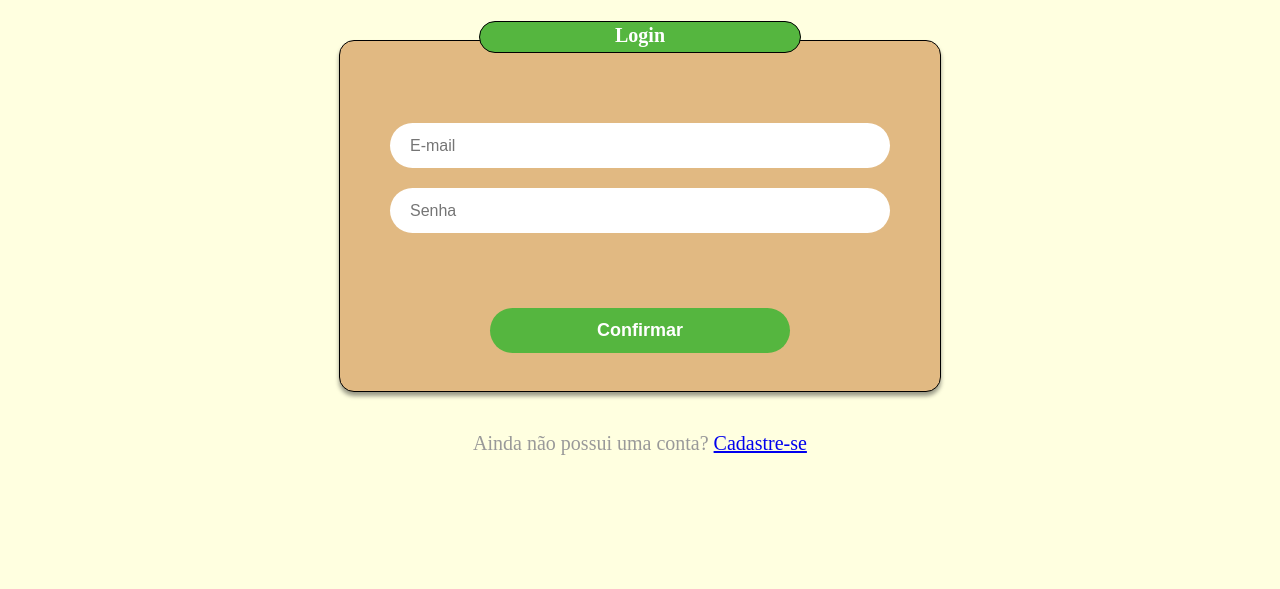
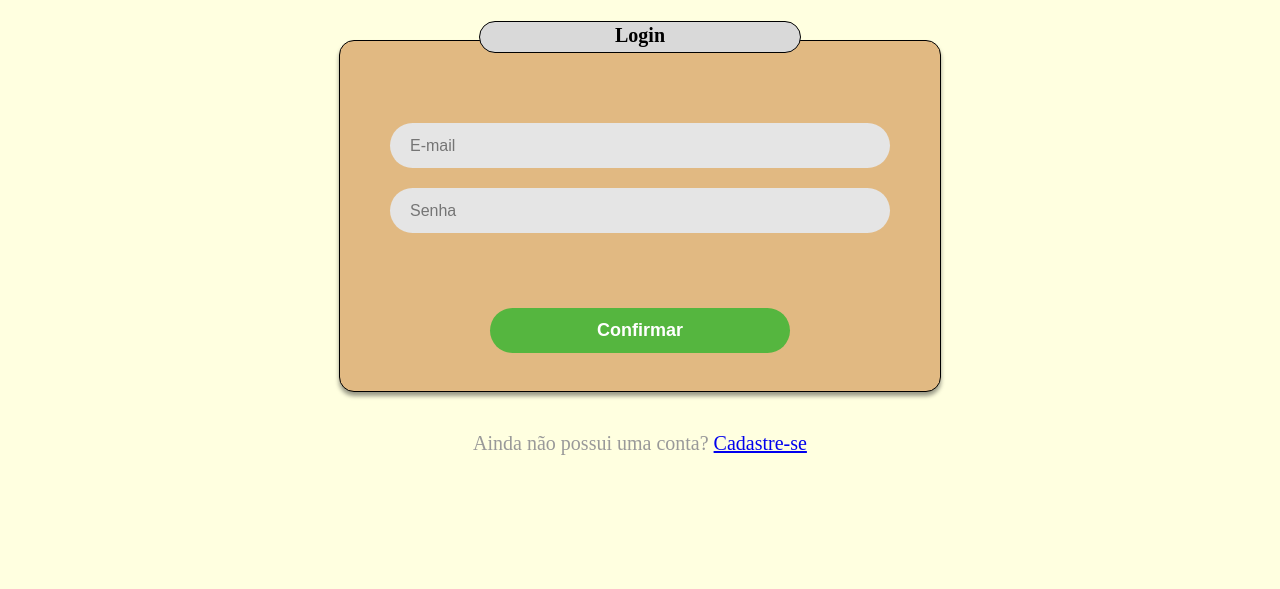
Before and after one commit to Eferrari99/T.C.C, a plain HTML site: page login.html in a window 1280 px wide. Shown: the part 96-685 px from the top of the page. Drawn offline with nearby package versions, Linux system fonts and the light colour scheme.

Commit message:
pequenas alterações de cor

```diff
--- a/css/cadastro.css
+++ b/css/cadastro.css
@@ -29,6 +29,7 @@
     justify-content: center;
     align-items: center;
     min-height: 100vh;
+    padding: 20px;
 }
 
 .titulo {
--- a/css/login.css
+++ b/css/login.css
@@ -12,6 +12,8 @@
 
 /* deixando o componte email bonito*/
 .email input {
+    background-color:#E5E5E5;
+    color: #8A8A8A;
     width: 500px;
     height: 45px;
     margin-left: 50px;
@@ -25,6 +27,8 @@
 
 /* deixando o componte senha bonito*/
 .senha input {
+    background-color:#E5E5E5;
+    color: #8A8A8A;
     width: 500px;
     height: 45px;
     margin-left: 50px;
@@ -54,14 +58,14 @@
 .login {
     width: 320px;
     height: 30px;
-    background-color: #55B63F;
+    background: #D9D9D9;
     border: 1px solid black;
     border-radius: 20px;
     margin: 0 auto;
     position: relative;
     top: -20px;
     text-align: center;
-    color: white;
+    color: black;
 }
 
 .login h3 {
```
Also changed, not shown: cadastro.html (+1 -1 lines).
